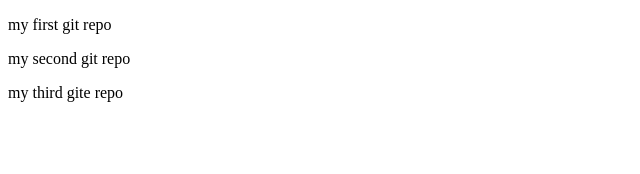
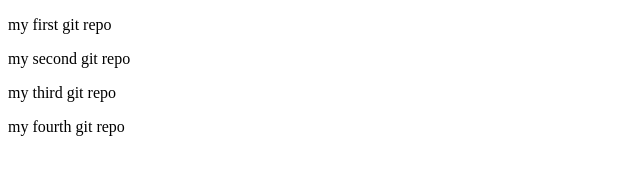
Before and after one commit to bindushree1430/mygitrepo, a plain HTML site: page index.html in a window 1280 px wide. Shown: the whole page, without its empty margins (0-640 px from the left). Drawn offline with Linux system fonts and the light colour scheme.

Commit message:
Update index.html
myfourthrepo

```diff
--- a/index.html
+++ b/index.html
@@ -4,7 +4,8 @@
       <body>
             <p>my first git repo</p>
             <p>my second git repo</p>
-            <p>my third gite repo</p>
+            <p>my third git repo</p>
+            <p>my fourth git repo</p>
       </body>
 </head>
 </html>
```
